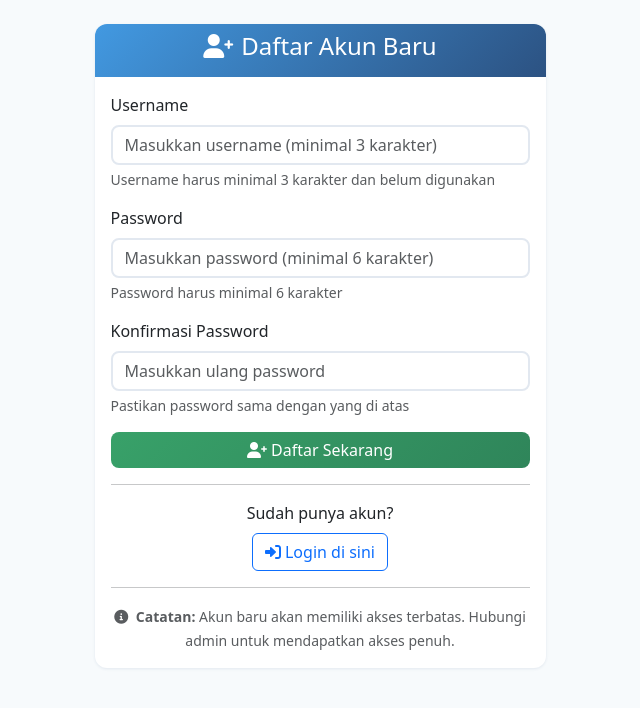
After one commit to GabielGesa/akuntansi_sederhana, a Flask app: page /register in a window 1280 px wide. The commit adds this page. Shown: the top 708 px of the page, without its empty margins (320-960 px from the left). Run offline with Flask 3, Linux system fonts and the light colour scheme; some libraries are stand-ins or nearby versions.

Commit message:
Enable users to create new accounts and allow admins to manage them
Implement user registration and admin user management features using Flask-Login and Flask-SQLAlchemy with role-based access control.

Replit-Commit-Author: Agent
Replit-Commit-Session-Id: 6b19eac9-89c3-4230-b7f7-b7bbefdfc95e
Replit-Commit-Screenshot-Url: https://storage.googleapis.com/screenshot-production-us-central1/cef16864-acd4-49b2-a79c-8245de00f4fa/9da372aa-c225-42d5-8c9d-ba53a346f261.jpg

```diff
--- a/app.py
+++ b/app.py
@@ -165,6 +165,62 @@ def logout():
     session.clear()
     flash('Anda telah logout', 'info')
     return redirect(url_for('login'))
+
+@app.route('/register', methods=['GET', 'POST'])
+def register():
+    if request.method == 'POST':
+        username = request.form['username']
+        password = request.form['password']
+        confirm_password = request.form['confirm_password']
+
+        # Validasi input
+        if not username or not password:
+            flash('Username dan password wajib diisi!', 'error')
+            return render_template('register.html')
+
+        if len(username) < 3:
+            flash('Username minimal 3 karakter!', 'error')
+            return render_template('register.html')
+
+        if len(password) < 6:
+            flash('Password minimal 6 karakter!', 'error')
+            return render_template('register.html')
+
+        if password != confirm_password:
+            flash('Password dan konfirmasi password tidak cocok!', 'error')
+            return render_template('register.html')
+
+        # Cek apakah username sudah ada
+        existing_user = User.query.filter_by(username=username).first()
+        if existing_user:
+            flash('Username sudah digunakan! Silakan pilih username lain.', 'error')
+            return render_template('register.html')
+
+        # Buat user baru
+        new_user = User()
+        new_user.username = username
+        new_user.set_password(password)
+        new_user.role = 'user'  # Default role untuk user baru
+
+        try:
+            db.session.add(new_user)
+            db.session.commit()
+            flash('Pendaftaran berhasil! Silakan login dengan akun baru Anda.', 'success')
+            return redirect(url_for('login'))
+        except Exception as e:
+            db.session.rollback()
+            flash('Terjadi kesalahan saat mendaftar. Silakan coba lagi.', 'error')
+            return render_template('register.html')
+
+    return render_template('register.html')
+
+@app.route('/users')
+@login_required
+@admin_required
+def manage_users():
+    """Halaman pengelolaan pengguna (khusus admin)"""
+    users = User.query.order_by(desc(User.created_at)).all()
+    return render_template('users.html', users=users)
 
 @app.route('/dashboard')
 @login_required
--- /dev/null
+++ b/cookies_new.txt
@@ -0,0 +1,5 @@
+# Netscape HTTP Cookie File
+# https://curl.se/docs/http-cookies.html
+# This file was generated by libcurl! Edit at your own risk.
+
+#HttpOnly_localhost	FALSE	/	FALSE	0	session	.eJw1izsOgCAQRK-CU9PZcQ1LQ8gG1k-CmrBLRby7EmP1JvNmGsKSSTYWuLnB6AtIjZFFYDFxpoPUJFI6V2uURatwGeBvb1GuzHDozTvuCHuCG7980tHt_8H9AOmHJRk.aF6djg.5Rd60_-OO1WGEN7ZASdVS0WlIDI
--- a/pyproject.toml
+++ b/pyproject.toml
@@ -5,10 +5,14 @@ description = "Add your description here"
 requires-python = ">=3.11"
 dependencies = [
     "email-validator>=2.2.0",
+    "flask-dance>=7.1.0",
     "flask>=3.1.1",
     "flask-sqlalchemy>=3.1.1",
     "gunicorn>=23.0.0",
     "psycopg2-binary>=2.9.10",
     "sqlalchemy>=2.0.41",
     "werkzeug>=3.1.3",
+    "flask-login>=0.6.3",
+    "oauthlib>=3.3.1",
+    "pyjwt>=2.10.1",
 ]
--- a/templates/base.html
+++ b/templates/base.html
@@ -97,6 +97,19 @@
                         </ul>
                     </li>
 
+                    {% if session.role == 'admin' %}
+                    <li class="nav-item dropdown">
+                        <a class="nav-link dropdown-toggle" href="#" role="button" data-bs-toggle="dropdown">
+                            <i class="fas fa-cogs me-1"></i>Sistem
+                        </a>
+                        <ul class="dropdown-menu">
+                            <li><a class="dropdown-item" href="{{ url_for('manage_users') }}">
+                                <i class="fas fa-users me-1"></i>Kelola Pengguna
+                            </a></li>
+                        </ul>
+                    </li>
+                    {% endif %}
+
                     <li class="nav-item">
                         <a class="nav-link" href="{{ url_for('search_entries') }}">
                             <i class="fas fa-search me-1"></i>Pencarian
--- /dev/null
+++ b/templates/register.html
@@ -0,0 +1,111 @@
+{% extends "base.html" %}
+
+{% block title %}Daftar Akun - Aplikasi Akuntansi{% endblock %}
+
+{% block content %}
+<div class="row justify-content-center">
+    <div class="col-md-6 col-lg-5">
+        <div class="card">
+            <div class="card-header text-center">
+                <h4><i class="fas fa-user-plus me-2"></i>Daftar Akun Baru</h4>
+            </div>
+            <div class="card-body">
+                <form method="POST" id="registerForm">
+                    <div class="mb-3">
+                        <label for="username" class="form-label">Username</label>
+                        <input type="text" class="form-control" id="username" name="username"
+                               placeholder="Masukkan username (minimal 3 karakter)" required>
+                        <div class="form-text">Username harus minimal 3 karakter dan belum digunakan</div>
+                    </div>
+
+                    <div class="mb-3">
+                        <label for="password" class="form-label">Password</label>
+                        <input type="password" class="form-control" id="password" name="password"
+                               placeholder="Masukkan password (minimal 6 karakter)" required>
+                        <div class="form-text">Password harus minimal 6 karakter</div>
+                    </div>
+
+                    <div class="mb-3">
+                        <label for="confirm_password" class="form-label">Konfirmasi Password</label>
+                        <input type="password" class="form-control" id="confirm_password" name="confirm_password"
+                               placeholder="Masukkan ulang password" required>
+                        <div class="form-text">Pastikan password sama dengan yang di atas</div>
+                    </div>
+
+                    <div class="d-grid mb-3">
+                        <button type="submit" class="btn btn-success">
+                            <i class="fas fa-user-plus me-1"></i>Daftar Sekarang
+                        </button>
+                    </div>
+                </form>
+
+                <hr>
+                <div class="text-center">
+                    <p class="mb-2">Sudah punya akun?</p>
+                    <a href="{{ url_for('login') }}" class="btn btn-outline-primary">
+                        <i class="fas fa-sign-in-alt me-1"></i>Login di sini
+                    </a>
+                </div>
+
+                <hr>
+                <div class="text-center">
+                    <small class="text-muted">
+                        <i class="fas fa-info-circle me-1"></i>
+                        <strong>Catatan:</strong> Akun baru akan memiliki akses terbatas.
+                        Hubungi admin untuk mendapatkan akses penuh.
+                    </small>
+                </div>
+            </div>
+        </div>
+    </div>
+</div>
+
+<script>
+// Validasi client-side untuk memberikan feedback real-time
+document.getElementById('registerForm').addEventListener('submit', function(e) {
+    const username = document.getElementById('username').value;
+    const password = document.getElementById('password').value;
+    const confirmPassword = document.getElementById('confirm_password').value;
+
+    if (username.length < 3) {
+        alert('Username harus minimal 3 karakter!');
+        e.preventDefault();
+        return;
+    }
+
+    if (password.length < 6) {
+        alert('Password harus minimal 6 karakter!');
+        e.preventDefault();
+        return;
+    }
+
+    if (password !== confirmPassword) {
+        alert('Password dan konfirmasi password tidak cocok!');
+        e.preventDefault();
+        return;
+    }
+});
+
+// Real-time validation untuk konfirmasi password
+document.getElementById('confirm_password').addEventListener('input', function() {
+    const password = document.getElementById('password').value;
+    const confirmPassword = this.value;
+
+    if (confirmPassword && password !== confirmPassword) {
+        this.classList.add('is-invalid');
+        if (!document.querySelector('.password-mismatch-feedback')) {
+            const feedback = document.createElement('div');
+            feedback.className = 'invalid-feedback password-mismatch-feedback';
+            feedback.textContent = 'Password tidak cocok';
+            this.parentNode.appendChild(feedback);
+        }
+    } else {
+        this.classList.remove('is-invalid');
+        const feedback = document.querySelector('.password-mismatch-feedback');
+        if (feedback) {
+            feedback.remove();
+        }
+    }
+});
+</script>
+{% endblock %}
```
Also changed, not shown: replit.md (+6 -0 lines), templates/login.html (+8 -0 lines), templates/users.html (added, +146 -0 lines), 1 other file.
